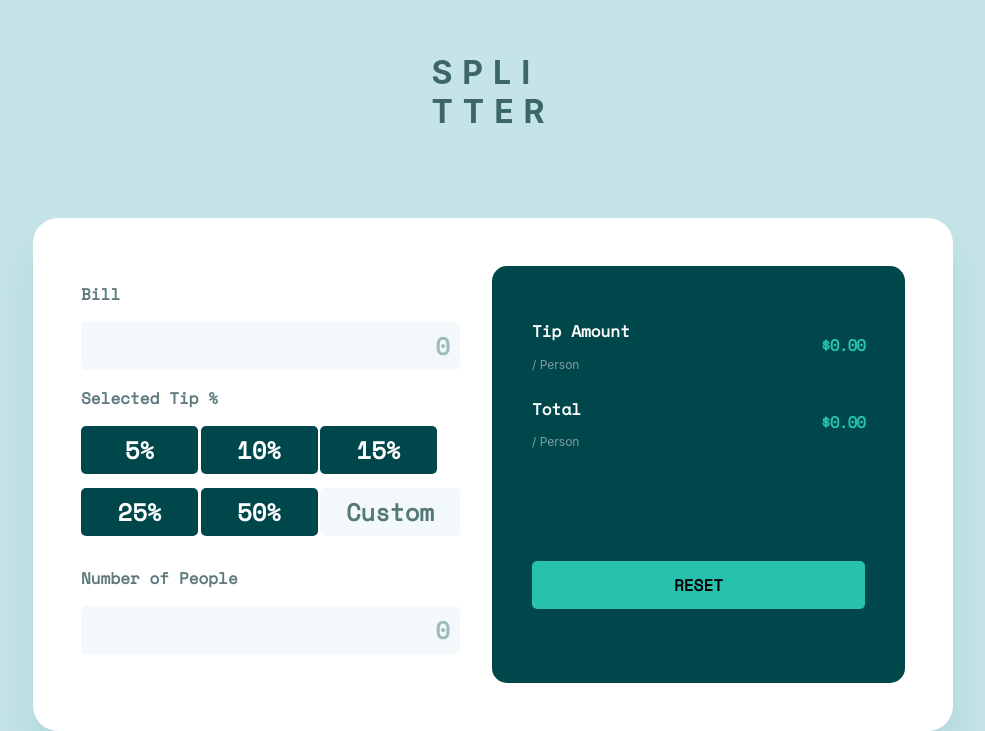
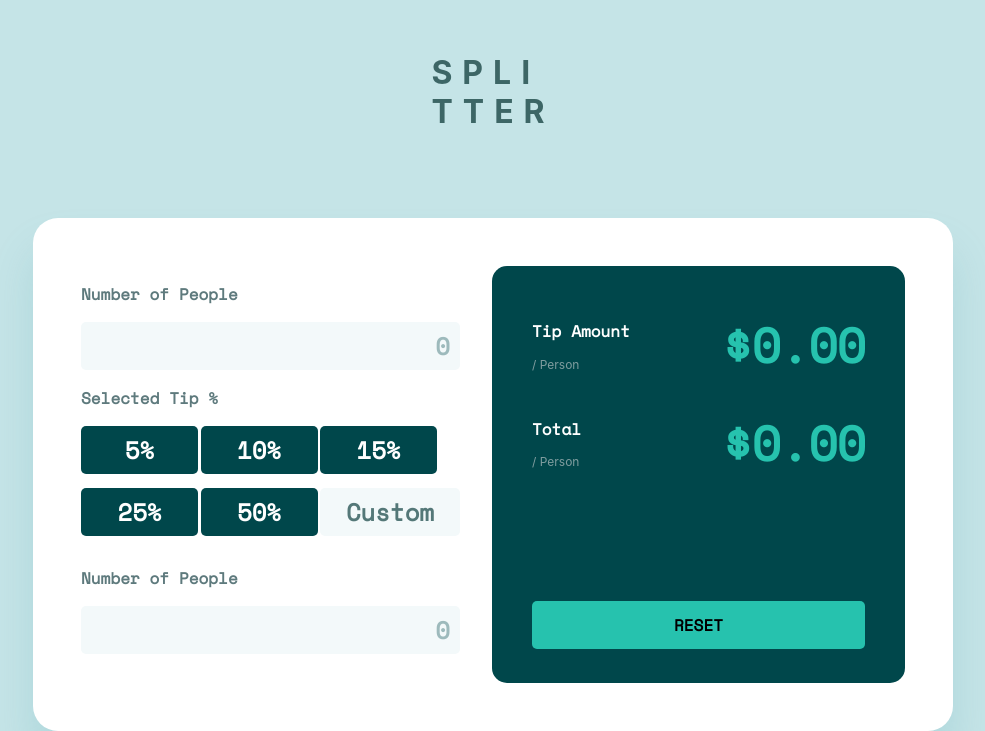
Before and after one commit to MistbornL/tip-calculator, a React (Create React App) app: page / in a window 1280 px wide. Shown: the part 110-841 px from the top of the page, without its empty margins (147-1132 px from the left). Built offline with nearby package versions, Linux system fonts and the light colour scheme.

Commit message:
zero warning

```diff
--- a/src/App.js
+++ b/src/App.js
@@ -7,11 +7,11 @@ function App() {
   const [tip, setTip] = useState(0);
   const [tipAmount, setTipAmount] = useState(0);
   const [total, setTotal] = useState(0.0);
-  console.log(tipAmount);
   useEffect(() => {
     setTipAmount((bill * tip) / 100 / people);
     setTotal(Math.round((parseInt(bill) + (bill * tip) / 100) / people));
   }, [bill, tip, people]);
+  console.log(bill);
 
   const handleReset = () => {
     setBill("");
@@ -32,13 +32,17 @@ function App() {
         <div className="calculator">
           <div className="calculator-left">
             <div className="calculator-left-top-bottom">
-              <p>Bill</p>
+              <div className="zero">
+                <p>Number of People</p>
+                {parseInt(bill) === 0 ? <span>Can’t be zero</span> : null}
+              </div>
               <input
                 value={bill}
                 onChange={(e) => setBill(e.target.value)}
                 type="text"
                 inputMode="numeric"
                 placeholder="0"
+                className={parseInt(bill) === 0 ? "warning" : undefined}
               ></input>
             </div>
 
@@ -62,13 +66,18 @@ function App() {
             </div>
 
             <div className="calculator-left-top-bottom">
-              <p>Number of People</p>
+              <div className="zero">
+                <p>Number of People</p>
+                {parseInt(people) === 0 ? <span>Can’t be zero</span> : null}
+              </div>
+
               <input
                 value={people}
                 onChange={(e) => setPeople(e.target.value)}
                 type="text"
                 inputMode="numeric"
                 placeholder="0"
+                className={parseInt(people) === 0 ? "warning" : undefined}
               ></input>
             </div>
           </div>
--- a/src/App.scss
+++ b/src/App.scss
@@ -81,6 +81,10 @@
           width: 117px;
         }
       }
+    }
+    .calculator-right {
+      width: 413px;
+      height: 417px;
       .render-amount {
         margin-bottom: 20px;
         span {
@@ -88,10 +92,6 @@
           line-height: 71px;
         }
       }
-    }
-    .calculator-right {
-      width: 413px;
-      height: 417px;
     }
 
     .calculator-right-bottom {
@@ -126,6 +126,11 @@
       border: 2px solid #26c2ae;
     }
 
+    .warning:focus {
+      outline: none !important;
+      border: 2px solid #e17457;
+    }
+
     .calculator-left-top-bottom {
       p {
         color: variables.$input-label;
@@ -146,6 +151,13 @@
 
         mix-blend-mode: normal;
         opacity: 0.35;
+      }
+      .zero {
+        @include texFont;
+        color: #e17457;
+        align-items: center;
+        display: flex;
+        justify-content: space-between;
       }
     }
   }
```
